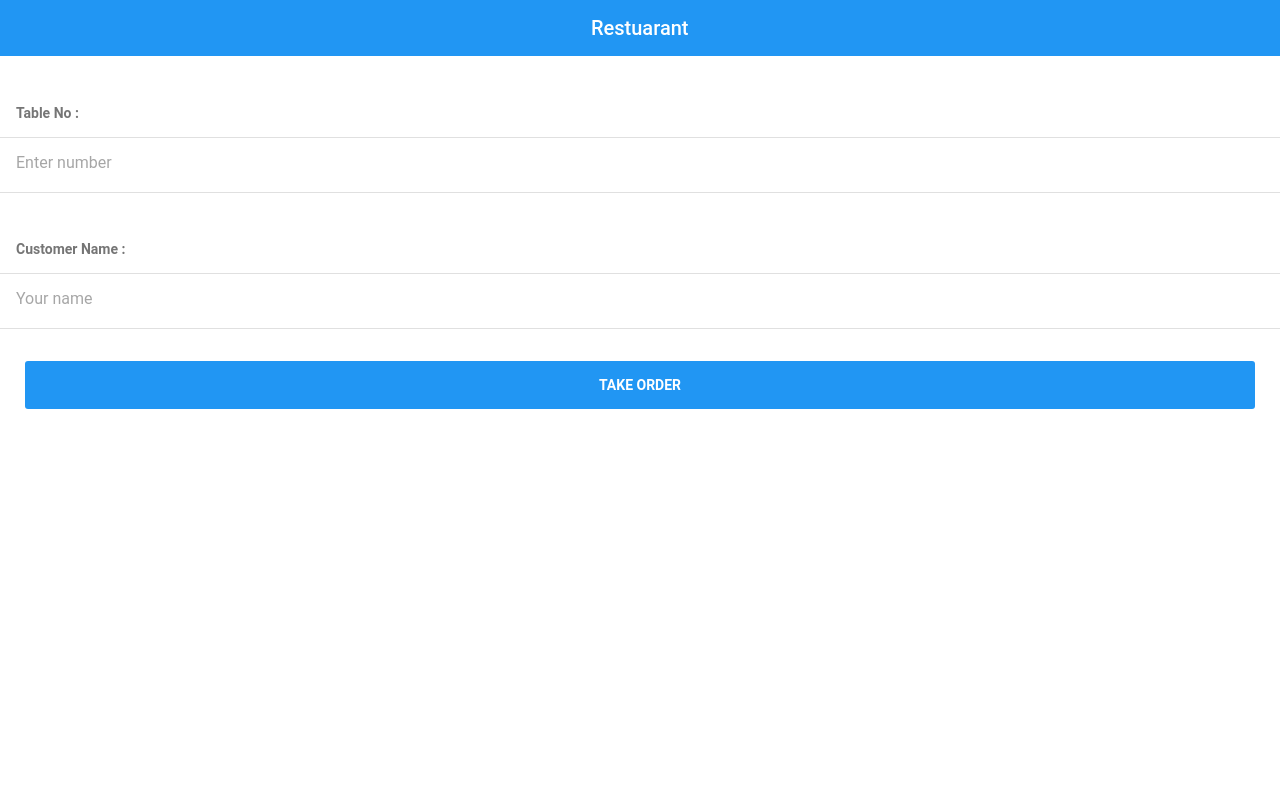
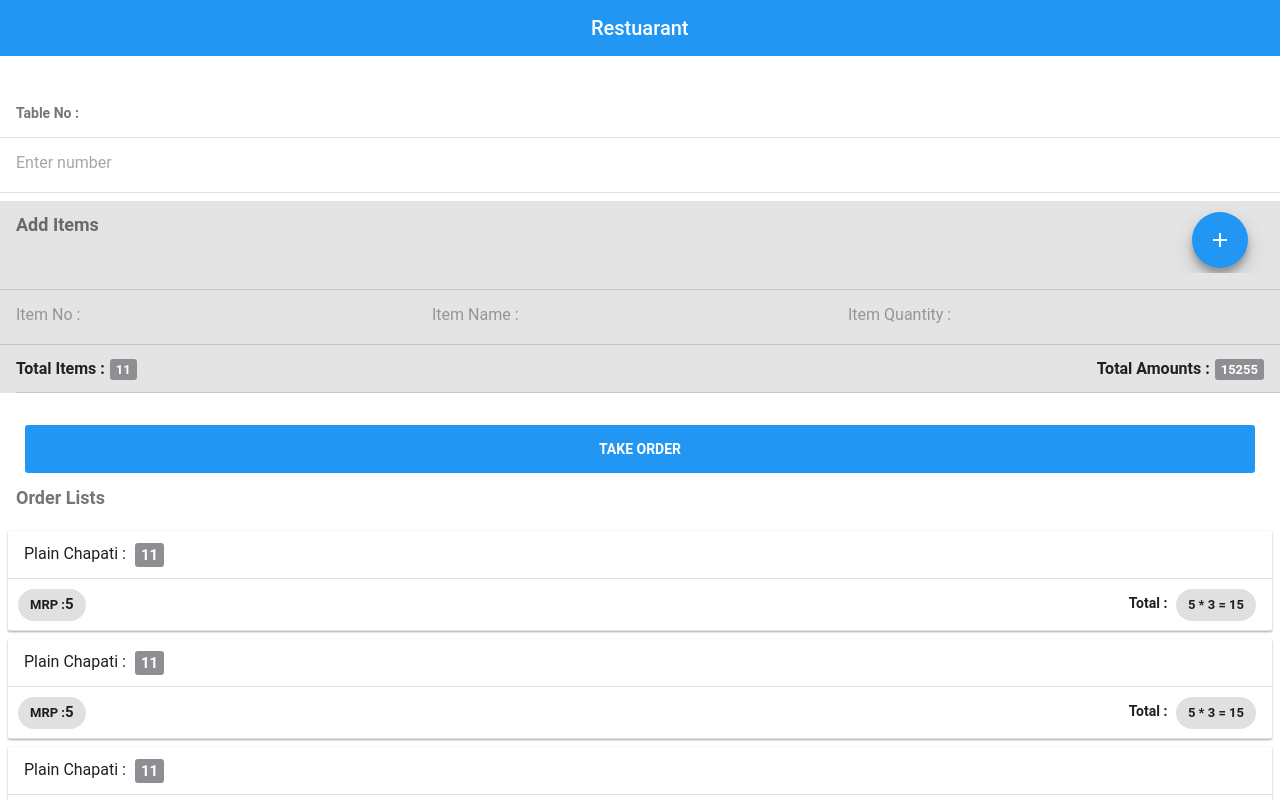
Before and after one commit to Nazarabbas226/Nazarabbas226.github.io, a plain HTML site: page resu-file/index.html in a window 1280 px wide. Drawn offline with Linux system fonts and the light colour scheme.

Commit message:
Update index.html

```diff
--- a/resu-file/index.html
+++ b/resu-file/index.html
@@ -12,7 +12,6 @@
 <link href="css/framework7.material.colors.min.css" rel="stylesheet">
 <link href="Framework7-Keypad-master/dist/framework7.keypad.css" rel="stylesheet">
 <link href="Framework7-Keypad-master/dist/framework7.keypad.min.css" rel="stylesheet">
-
 <link href="http://cdnjs.cloudflare.com/ajax/libs/font-awesome/4.4.0/css/font-awesome.min.css" rel="stylesheet">
 <!-- Path to your custom app styles-->
 <link href="css/my-app.css" rel="stylesheet">
@@ -57,44 +56,193 @@
 				<!-- Scrollable page content-->
 				<div class="page-content">
 					<div class="content-block">
-					<h3>Details</h3></div>
+						<h3>Details</h3>
+					</div>
 					<div class="list-block">
-					<div  class="content-block-title ">
-						<b>Table No :</b></div>
+						<div class="content-block-title ">
+							<b>Table No :</b></div>
 						<ul>
 							<li>
 							<div class="item-content">
 								<div class="item-inner">
 									<div class="item-input">
-										<input  class="" placeholder="Enter number"  type="tel">
+										<input class="" placeholder="Enter number" type="tel">
 									</div>
 								</div>
 							</div>
 							</li>
 						</ul>
 					</div>
-					<div class="list-block">
-					<div  class="content-block-title ">
-						<b>Customer Name :</b></div>
+					<div class="list-block header-area">
+						<div class="content-block-title">
+							<b style="font-size: 18px;">Add Items</b>
+							<a class=" pull-right floating-button floating-button-to-popover open-popover bg-blue" href="#" style="position: relative!important; top: -5px; box-shadow: 0px!important">
+							<i class="icon icon-plus "></i></a></div>
 						<ul>
 							<li>
 							<div class="item-content">
 								<div class="item-inner">
-									<div class="item-input ">
-										                  <input type="text" placeholder="Your name"/>									</div>
+									<div class="item-input">
+										<input placeholder="Item No :" type="tel">
+									</div>
+									<div class="item-input">
+										<input placeholder="Item Name :" type="text">
+									</div>
+									<div class="item-input">
+										<input placeholder="Item Quantity :" type="tel">
+									</div>
 								</div>
 							</div>
 							</li>
 						</ul>
+						<div class="item-content">
+							<div class="item-inner">
+								<div class="col-50">
+									<div class="item-title">
+										<b>Total Items :</b><b class="badge" style="font-size: 13px; margin-left: 5px;">11</b></div>
+								</div>
+								<div class="col-50">
+									<div class="item-title">
+										<b>Total Amounts :</b><b class="badge" style="font-size: 13px; margin-left: 5px;">15255</b></div>
+								</div>
+							</div>
+						</div>
 					</div>
-
-					<a href="form.html"><div  style="color:#fff; margin:0px 25px;" class="button button-big  bg-blue"><b>Take Order</b>
-					</div></a>
+					<a href="form.html">
+					<div class="button button-big  bg-blue" style="color: #fff; margin: 0px 25px;">
+						<b>Take Order</b> </div>
+					</a>
+					<div class="list-block" style=" padding-bottom:50px; margin-top:-15px;">
+			<div class="content-block-title">
+				<b style="font-size: 18px;">Order Lists</b></div>
+				<div class="scroll-list">
+			<div data-id="41" class="card ks-facebook-card">
+				<div class="card-header">
+					<div class="ks-facebook-name">
+						Plain Chapati :
+						<b style="font-size: 15px; margin-left: 5px;" class="badge">
+						11</b></div>
+				</div>
+				<div class="card-content">
+					<div class="">
+						<div class="item-inner">
+							<div class="item-title chip" style="margin-left:10px;">
+								<b>MRP :</b><span class=" chip-label"><b style="font-size: 15px;">5</b></span></div>
+							<div class="item-title">
+								<span>
+								<b>Total :</b>
+								<div class="chip" style="margin-left:5px;">
+									<div class="chip-label">
+										<b>5 * 3 = 15</b></div>
+								</div>
+								</span></div>
+						</div>
+					</div>
 				</div>
 			</div>
+			<div data-id="41" class="card ks-facebook-card">
+				<div class="card-header">
+					<div class="ks-facebook-name">
+						Plain Chapati :
+						<b style="font-size: 15px; margin-left: 5px;" class="badge">
+						11</b></div>
+				</div>
+				<div class="card-content">
+					<div class="">
+						<div class="item-inner">
+							<div class="item-title chip" style="margin-left:10px;">
+								<b>MRP :</b><span class=" chip-label"><b style="font-size: 15px;">5</b></span></div>
+							<div class="item-title">
+								<span>
+								<b>Total :</b>
+								<div class="chip" style="margin-left:5px;">
+									<div class="chip-label">
+										<b>5 * 3 = 15</b></div>
+								</div>
+								</span></div>
+						</div>
+					</div>
+				</div>
+			</div>
+			<div data-id="41" class="card ks-facebook-card">
+				<div class="card-header">
+					<div class="ks-facebook-name">
+						Plain Chapati :
+						<b style="font-size: 15px; margin-left: 5px;" class="badge">
+						11</b></div>
+				</div>
+				<div class="card-content">
+					<div class="">
+						<div class="item-inner">
+							<div class="item-title chip" style="margin-left:10px;">
+								<b>MRP :</b><span class=" chip-label"><b style="font-size: 15px;">5</b></span></div>
+							<div class="item-title">
+								<span>
+								<b>Total :</b>
+								<div class="chip" style="margin-left:5px;">
+									<div class="chip-label">
+										<b>5 * 3 = 15</b></div>
+								</div>
+								</span></div>
+						</div>
+					</div>
+				</div>
+			</div>
+			<div data-id="41" class="card ks-facebook-card">
+				<div class="card-header">
+					<div class="ks-facebook-name">
+						Plain Chapati :
+						<b style="font-size: 15px; margin-left: 5px;" class="badge">
+						11</b></div>
+				</div>
+				<div class="card-content">
+					<div class="">
+						<div class="item-inner">
+							<div class="item-title chip" style="margin-left:10px;">
+								<b>MRP :</b><span class=" chip-label"><b style="font-size: 15px;">5</b></span></div>
+							<div class="item-title">
+								<span>
+								<b>Total :</b>
+								<div class="chip" style="margin-left:5px;">
+									<div class="chip-label">
+										<b>5 * 3 = 15</b></div>
+								</div>
+								</span></div>
+						</div>
+					</div>
+				</div>
+			</div>
+			<div data-id="41" class="card ks-facebook-card">
+				<div class="card-header">
+					<div class="ks-facebook-name">
+						Plain Chapati :
+						<b style="font-size: 15px; margin-left: 5px;" class="badge">
+						11</b></div>
+				</div>
+				<div class="card-content">
+					<div class="">
+						<div class="item-inner">
+							<div class="item-title chip" style="margin-left:10px;">
+								<b>MRP :</b><span class=" chip-label"><b style="font-size: 15px;">5</b></span></div>
+							<div class="item-title">
+								<span>
+								<b>Total :</b>
+								<div class="chip" style="margin-left:5px;">
+									<div class="chip-label">
+										<b>5 * 3 = 15</b></div>
+								</div>
+								</span></div>
+						</div>
+					</div>
+				</div>
+			</div>
+
+			</div>
 		</div>
-		<!-- Bottom Toolbar-->
+					</div>
 			</div>
+		</div>
+		<!-- Bottom Toolbar--></div>
 </div>
 <!-- Path to Framework7 Library JS-->
 <script src="js/framework7.min.js" type="text/javascript"></script>
@@ -102,7 +250,6 @@
 <script src="js/my-app.js" type="text/javascript"></script>
 <script src="Framework7-Keypad-master/dist/framework7.keypad.js" type="text/javascript"></script>
 <script src="Framework7-Keypad-master/dist/framework7.keypad.min.js" type="text/javascript"></script>
-
 <script>
       var $$ = Dom7;
       var myApp = new Framework7({
```
